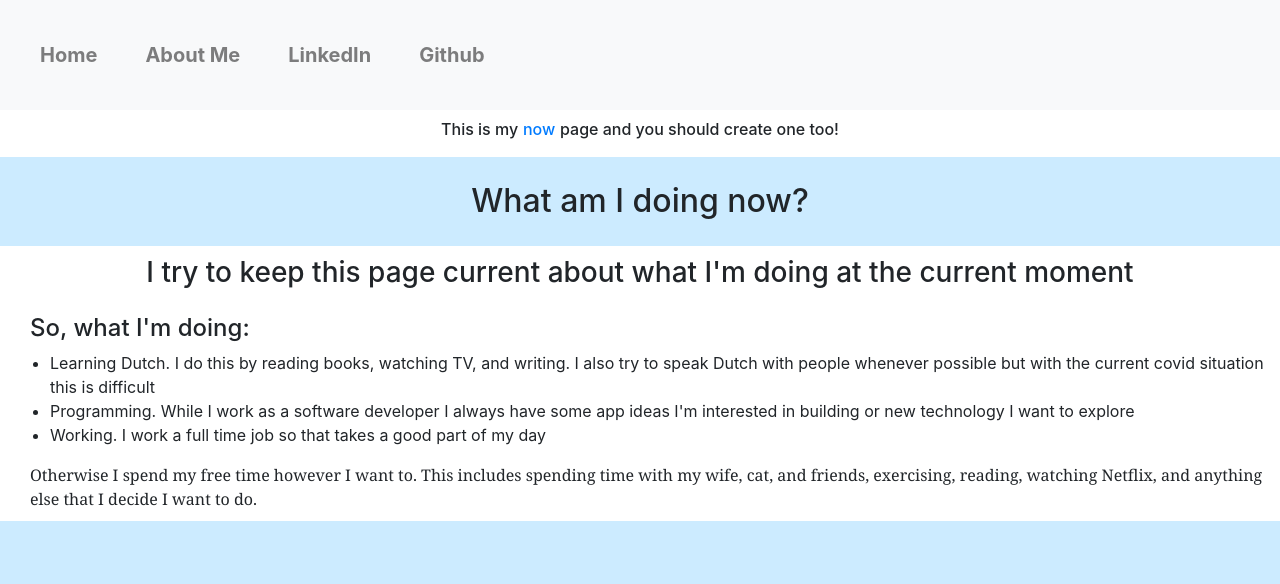
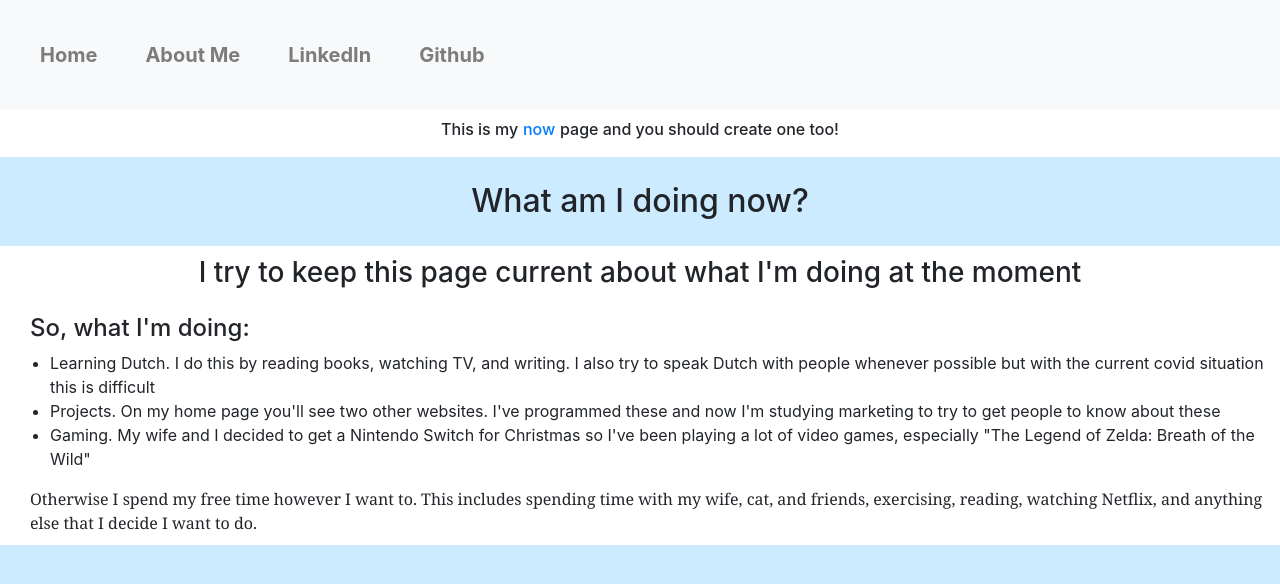
Before and after one commit to SheaMeyers/SheaMeyers.github.io, a React (Create React App) app: page /now in a window 1280 px wide. Shown: the top 584 px of the page. Built offline with nearby package versions, Linux system fonts and the light colour scheme.

Commit message:
Update text in now page

```diff
--- a/src/Now.tsx
+++ b/src/Now.tsx
@@ -19,7 +19,7 @@ const Now: React.FC = () => {
                 </div>
                 <div className="Now--white-section">
                     <h3 className="Now--sub-header">
-                        I try to keep this page current about what I'm doing at the current moment
+                        I try to keep this page current about what I'm doing at the moment
                     </h3>
                     <h4 className="Left-padding">So, what I'm doing:</h4>
                     <ul>
@@ -29,11 +29,13 @@ const Now: React.FC = () => {
                             covid situation this is difficult
                         </li>
                         <li>
-                            Programming.  While I work as a software developer I always have some app ideas
-                            I'm interested in building or new technology I want to explore
+                            Projects.  On my home page you'll see two other websites.
+                            I've programmed these and now I'm studying marketing
+                            to try to get people to know about these
                         </li>
                         <li>
-                            Working.  I work a full time job so that takes a good part of my day
+                            Gaming.  My wife and I decided to get a Nintendo Switch for Christmas so I've been
+                            playing a lot of video games, especially "The Legend of Zelda: Breath of the Wild"
                         </li>
                     </ul>
                     <p className="Left-padding">
```
